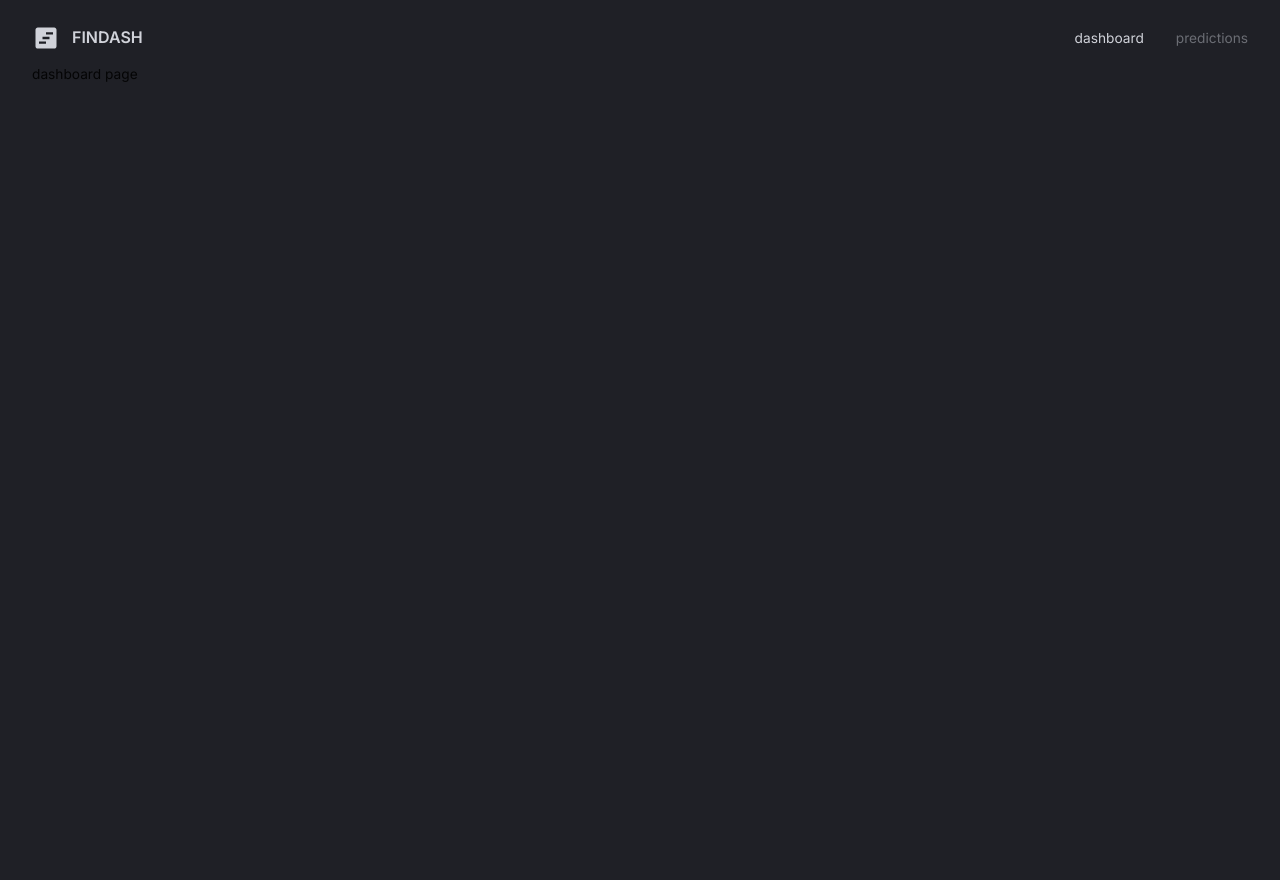
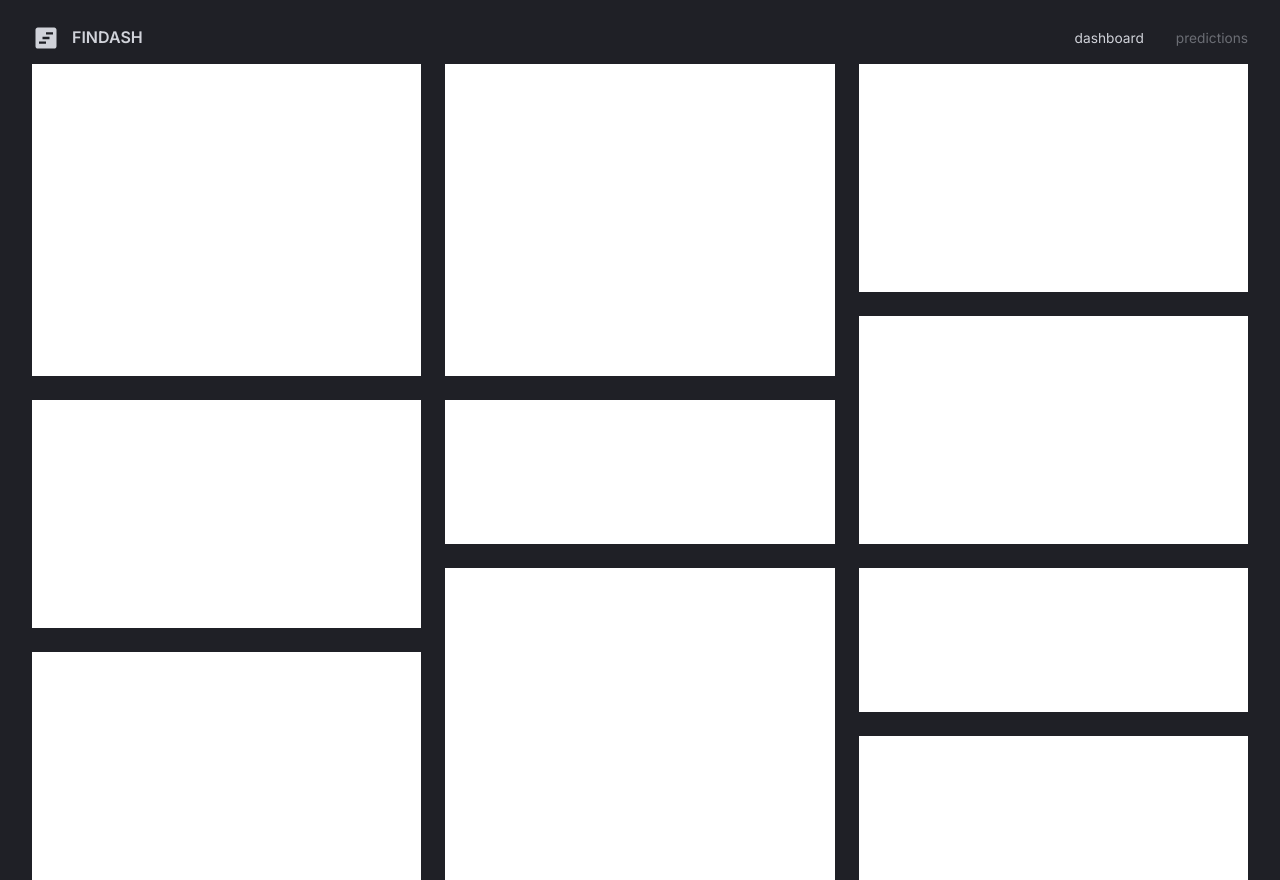
Before and after one commit to cho-hyeonjin/MERN-Dashboard, a React (Vite) app: page / in a window 1280 px wide. Before the commit the page ends 800 px from the top, so only its background shows below. Built offline with nearby package versions, Linux system fonts and the light colour scheme.

Commit message:
📐layout: Grid Outline for 'Dashboard' component

```diff
--- a/src/App.tsx
+++ b/src/App.tsx
@@ -4,6 +4,7 @@
 import { themeSettings } from "@/theme";
 import { BrowserRouter, Route, Routes } from "react-router-dom";
 import Navbar from "@/scenes/navbar";
+import Dashboard from "@/scenes/dashboard";
 
 function App() {
   const theme = useMemo(() => createTheme(themeSettings), []);
@@ -16,7 +17,7 @@
             <Box width="100%" height="100%" padding="1rem 2rem 4rem 2rem">
               <Navbar />
               <Routes>
-                <Route path="/" element={<div>dashboard page</div>} />
+                <Route path="/" element={<Dashboard />} />
                 <Route
                   path="/predictions"
                   element={<div>predictionㄴ page</div>}
--- /dev/null
+++ b/src/scenes/dashboard/index.tsx
@@ -0,0 +1,48 @@
+import { Box, useTheme } from "@mui/material";
+
+type Props = {};
+
+const gridTemplate = `
+  "a b c"
+  "a b c"
+  "a b c"
+  "a b f"
+  "d e f"
+  "d e f"
+  "d h i"
+  "g h i"
+  "g h j"
+  "g h j"
+
+`;
+
+const Dashboard = (props: Props) => {
+  const { palette } = useTheme();
+
+  return (
+    <Box
+      width="100%"
+      height="100%"
+      display="grid"
+      gap="1.5rem"
+      sx={{
+        gridTemplateColumns: "repeat(3, minmax(370px, 1fr))",
+        gridTemplateRows: "repeat(10, minmax(60px, 1fr))",
+        gridTemplateAreas: gridTemplate,
+      }}
+    >
+      <Box bgcolor="#fff" gridArea="a"></Box>
+      <Box bgcolor="#fff" gridArea="b"></Box>
+      <Box bgcolor="#fff" gridArea="c"></Box>
+      <Box bgcolor="#fff" gridArea="d"></Box>
+      <Box bgcolor="#fff" gridArea="e"></Box>
+      <Box bgcolor="#fff" gridArea="f"></Box>
+      <Box bgcolor="#fff" gridArea="g"></Box>
+      <Box bgcolor="#fff" gridArea="h"></Box>
+      <Box bgcolor="#fff" gridArea="i"></Box>
+      <Box bgcolor="#fff" gridArea="j"></Box>
+    </Box>
+  );
+};
+
+export default Dashboard;
```
